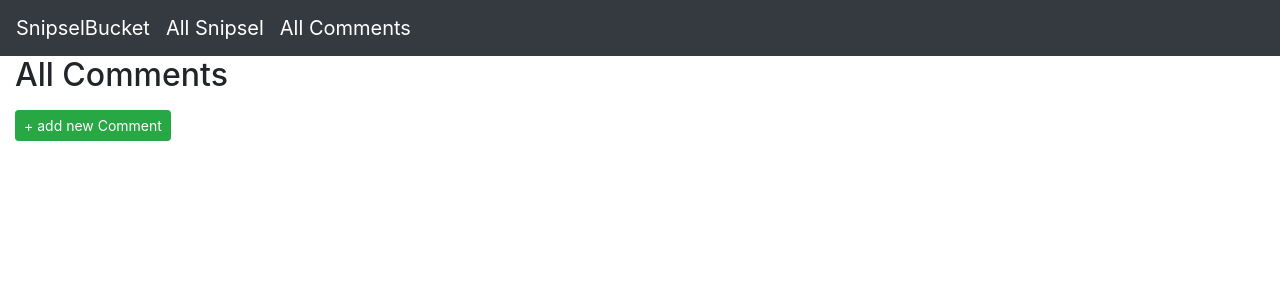
After one commit to Mkpb321/SnipselBucket, a Django app: page /comment/ in a window 1280 px wide. The commit adds this page. Shown: the top 300 px of the page. Run offline with Django 4.2, Linux system fonts and the light colour scheme; data that the repository does not hold is empty; some libraries are stand-ins or nearby versions.

Commit message:
added comment CRUDL

```diff
--- /dev/null
+++ b/snipselbucketsite/snipselbucket/templates/snipselbucket/comment_list.html
@@ -0,0 +1,11 @@
+{% extends 'base.html' %}
+
+{% block content %}
+<h2>All Comments</h2>
+<ul>
+    {% for comment in object_list %}
+    <li><a href="{% url 'comment_detail' comment.pk %}">{{ comment }}</a></li>
+    {% endfor %}
+</ul>
+<a class="btn btn-success btn-sm" href="{% url 'comment_create' %}">+ add new Comment</a>
+{% endblock content %}
--- a/snipselbucketsite/snipselbucket/urls.py
+++ b/snipselbucketsite/snipselbucket/urls.py
@@ -1,18 +1,22 @@
 from django.urls import path
 from . import views
-from .views import SnipselList
-from .views import SnipselCreate
-from .views import SnipselDetail
-from .views import SnipselUpdate
-from .views import SnipselDelete
+from .views import SnipselList, SnipselCreate, SnipselDetail, SnipselUpdate, SnipselDelete
+from .views import CommentList, CommentCreate, CommentDetail, CommentUpdate, CommentDelete
 
 urlpatterns = [
     path('', views.index, name='index'),
+
     path('snipsel/', SnipselList.as_view(), name='snipsel_list'),
-    path('new/', SnipselCreate.as_view(), name='snipsel_create'),
-    path('<int:pk>/', SnipselDetail.as_view(), name='snipsel_detail'),
-    path('<int:pk>/update/', SnipselUpdate.as_view(), name='snipsel_update'),
-    path('<int:pk>/delete/', SnipselDelete.as_view(), name='snipsel_delete'),
+    path('snipsel/new/', SnipselCreate.as_view(), name='snipsel_create'),
+    path('snipsel/<int:pk>/', SnipselDetail.as_view(), name='snipsel_detail'),
+    path('snipsel/<int:pk>/update/', SnipselUpdate.as_view(), name='snipsel_update'),
+    path('snipsel/<int:pk>/delete/', SnipselDelete.as_view(), name='snipsel_delete'),
+
+    path('comment/', CommentList.as_view(), name='comment_list'),
+    path('comment/new/', CommentCreate.as_view(), name='comment_create'),
+    path('comment/<int:pk>/', CommentDetail.as_view(), name='comment_detail'),
+    path('comment/<int:pk>/update/', CommentUpdate.as_view(), name='comment_update'),
+    path('comment/<int:pk>/delete/', CommentDelete.as_view(), name='comment_delete'),
 ]
 
 # from django.urls import path
--- a/snipselbucketsite/snipselbucket/views.py
+++ b/snipselbucketsite/snipselbucket/views.py
@@ -2,13 +2,16 @@ from django.shortcuts import render
 
 from django.http import HttpResponse
 from django.views.generic import ListView
-from .models import Snipsel
+from .models import Snipsel, Comment
 from django.urls import reverse_lazy
 from django.views.generic import CreateView, DetailView, UpdateView, DeleteView
 import os
 
 def index(request):
     return render(request, 'snipselbucket/index.html')
+
+
+## Snipsel ##
 
 class SnipselList(ListView):
     model = Snipsel
@@ -34,6 +37,33 @@ class SnipselDelete(DeleteView):
     template_name = 'snipselbucket/snipsel_delete.html'
     success_url = reverse_lazy('snipsel_list')
 
+
+## Comment ##
+
+class CommentList(ListView):
+    model = Comment
+    template_name = 'snipselbucket/comment_list.html'
+
+class CommentCreate(CreateView):
+    model = Comment
+    template_name = 'snipselbucket/comment_create.html'
+    fields = '__all__'
+    success_url = reverse_lazy('comment_list')
+
+class CommentDetail(DetailView):
+    model = Comment
+    template_name = 'snipselbucket/comment_detail.html'
+
+class CommentUpdate(UpdateView):
+    model = Comment
+    template_name = 'snipselbucket/comment_update.html'
+    fields = '__all__'
+
+class CommentDelete(DeleteView):
+    model = Comment
+    template_name = 'snipselbucket/comment_delete.html'
+    success_url = reverse_lazy('comment_list')
+
 # def helloWorld(request):
 #     return HttpResponse(os.name)
 
--- a/snipselbucketsite/templates/base.html
+++ b/snipselbucketsite/templates/base.html
@@ -9,7 +9,7 @@
           <nav class="navbar navbar-expand-lg navbar-dark bg-dark">
             <a class="navbar-brand" href="{% url 'index' %}">SnipselBucket</a>
             <a class="navbar-brand" href="{% url 'snipsel_list' %}">All Snipsel</a>
-            <a class="navbar-brand" href="{% url 'snipsel_list' %}">All Comments</a>
+            <a class="navbar-brand" href="{% url 'comment_list' %}">All Comments</a>
           </nav>
       </header>
     <div class="container-fluid">
```
Also changed, not shown: snipselbucketsite/snipselbucket/templates/snipselbucket/comment_create.html (added, +12 -0 lines), snipselbucketsite/snipselbucket/templates/snipselbucket/comment_delete.html (added, +11 -0 lines), snipselbucketsite/snipselbucket/templates/snipselbucket/comment_detail.html (added, +10 -0 lines), snipselbucketsite/snipselbucket/templates/snipselbucket/comment_update.html (added, +11 -0 lines), snipselbucketsite/snipselbucket/templates/snipselbucket/snipsel_list.html (added, +11 -0 lines).
